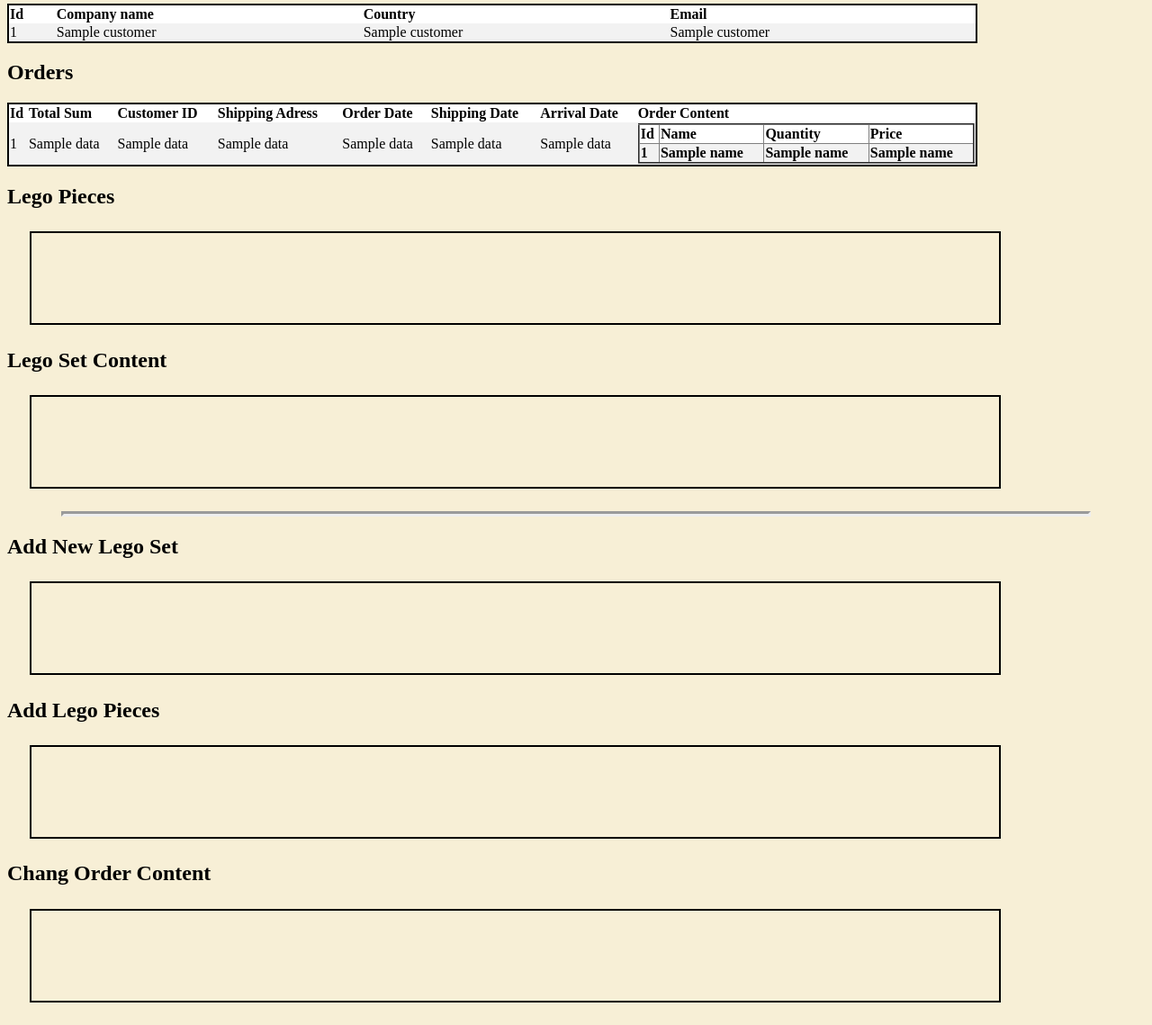
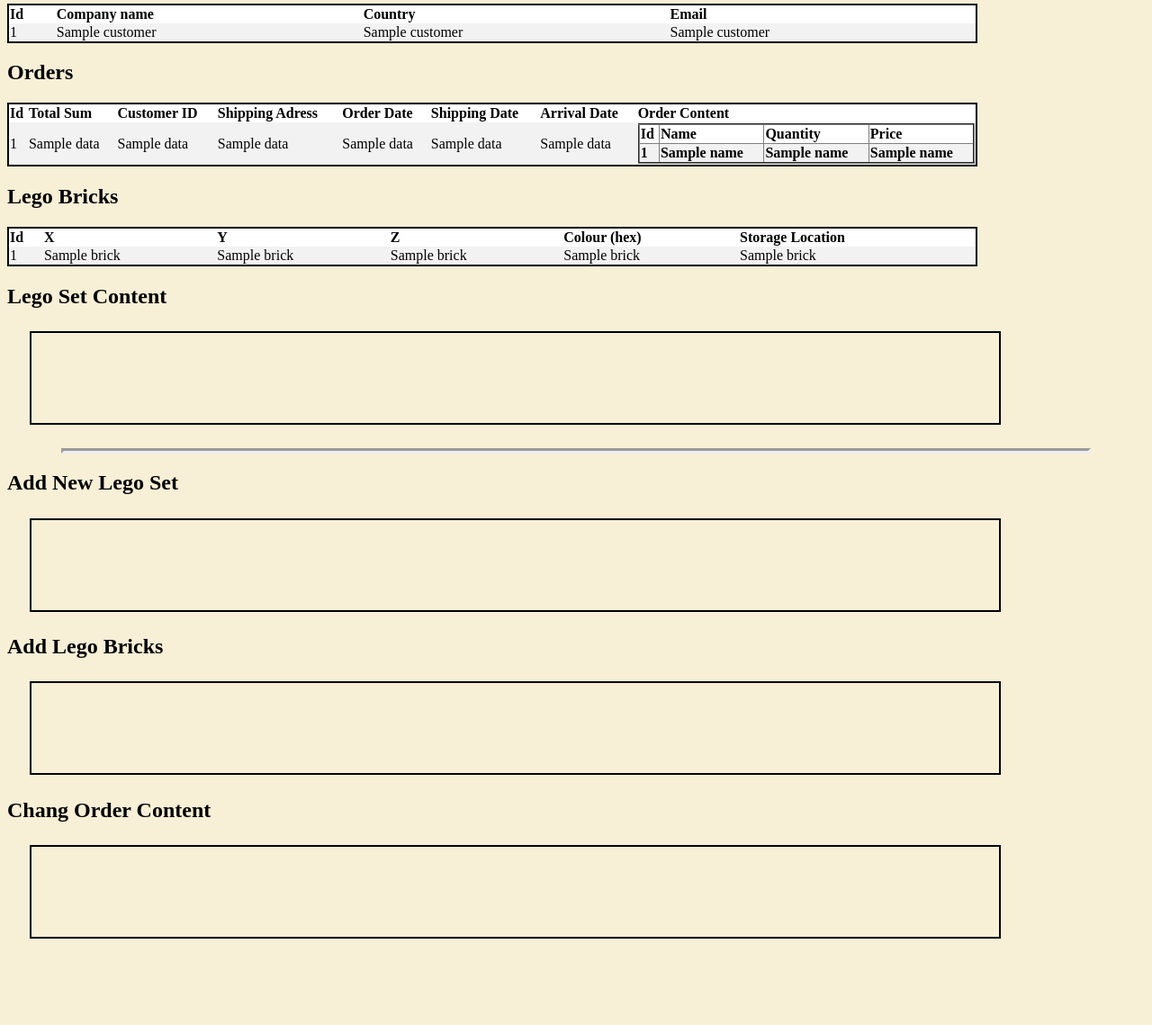
Before and after one commit to s02blom/LegoWebStore, a Flask app: template LegoWebStore/app/templates/admin.html in a window 1280 px wide. Shown: the part 632-1771 px from the top of the page at 90% size. After the commit the page ends 1675 px from the top, so only its background shows below. Run offline with Flask 3, Linux system fonts and the light colour scheme; the template is opened without the code that fills it: most values are stand-ins (such as "Sample title", 1, 10 or a date in 2020); lists and menus that the app fills with data are empty.

Commit message:
Add table for Lego Bricks

```diff
--- a/LegoWebStore/app/admin.py
+++ b/LegoWebStore/app/admin.py
@@ -24,6 +24,7 @@ def index():
     """
 
     customers_sql = "SELECT * FROM Customer"
+    lego_bricks_sql = "SELECT * FROM LegoBrick"
 
     connection = db.get_connection()
     with connection.cursor() as cursor:
@@ -42,5 +43,7 @@ def index():
             orders[i] = data    # Replace the old set with the modified list instead
         cursor.execute(customers_sql)
         customers = cursor.fetchall()
+        cursor.execute(lego_bricks_sql)
+        lego_bricks = cursor.fetchall()
 
-    return render_template("admin.html", orders=orders, customers=customers)
+    return render_template("admin.html", orders=orders, customers=customers, lego_bricks=lego_bricks)
--- a/LegoWebStore/app/templates/admin.html
+++ b/LegoWebStore/app/templates/admin.html
@@ -80,8 +80,29 @@
     </div>
     <!-- <div class="box"></div> -->
 
-    <h2>Lego Pieces</h2>
-    <div class="box"></div>
+    <h2>Lego Bricks</h2>
+    <div class="sql", style="overflow-y: auto;">
+        <table>
+            <tr>
+                <th>Id</th>
+                <th>X</th>
+                <th>Y</th>
+                <th>Z</th>
+                <th>Colour (hex)</th>
+                <th>Storage Location</th>
+            </tr>
+            {% for brick in lego_bricks%}
+                <tr>
+                    <td>{{brick[0]}}</td>
+                    <td>{{brick[1]}}</td>
+                    <td>{{brick[2]}}</td>
+                    <td>{{brick[3]}}</td>
+                    <td>{{brick[4]}}</td> <!--Colour, do something fun?-->
+                    <td>{{brick[5]}}</td>
+                </tr>
+            {%endfor%}
+        </table>
+    </div>
 
     <h2>Lego Set Content</h2>
     <div class="box"></div>
@@ -91,7 +112,7 @@
     <h2>Add New Lego Set</h2>
     <div class="box"></div>
 
-    <h2>Add Lego Pieces</h2>
+    <h2>Add Lego Bricks</h2>
     <div class="box"></div>
 
     <h2>Chang Order Content</h2>
```
